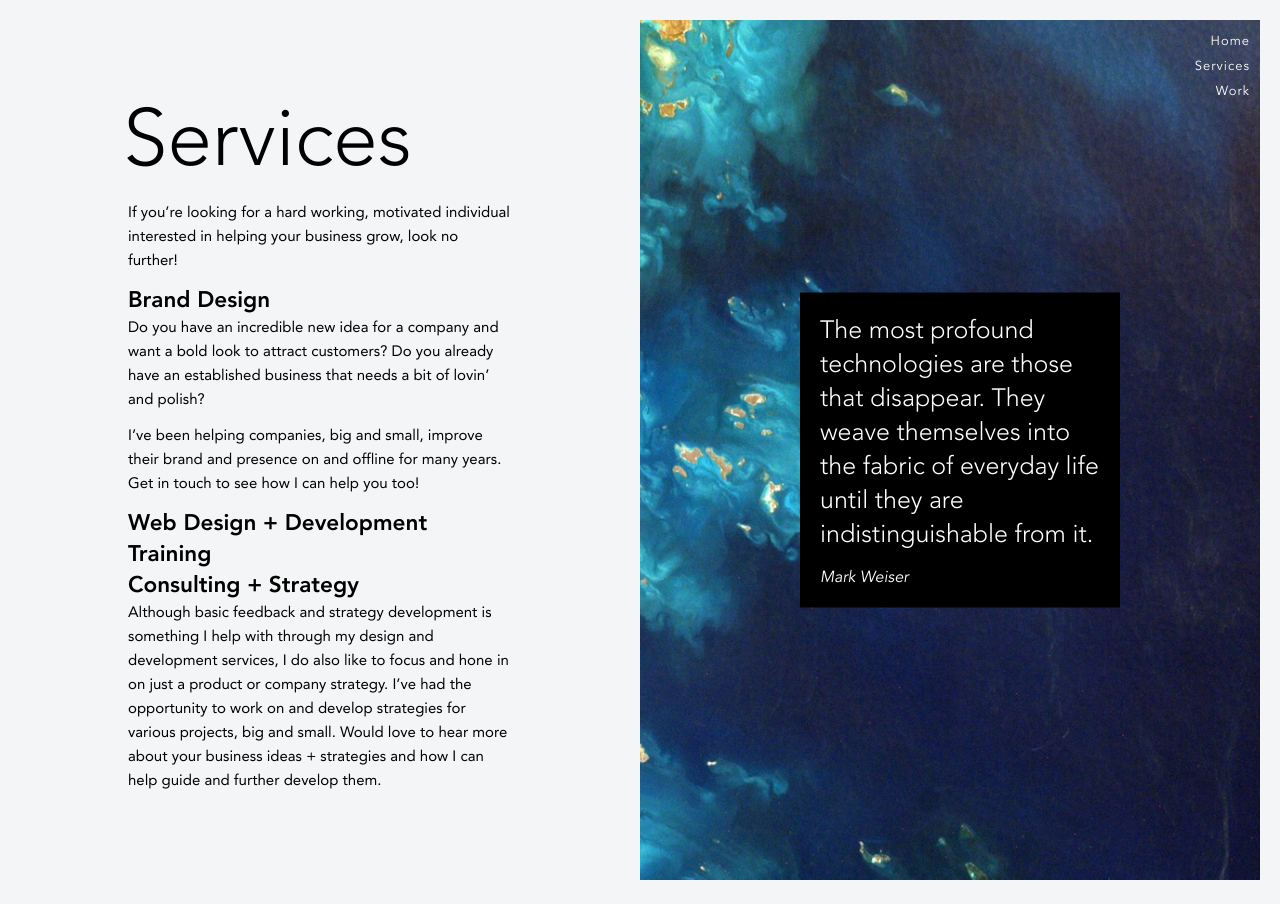
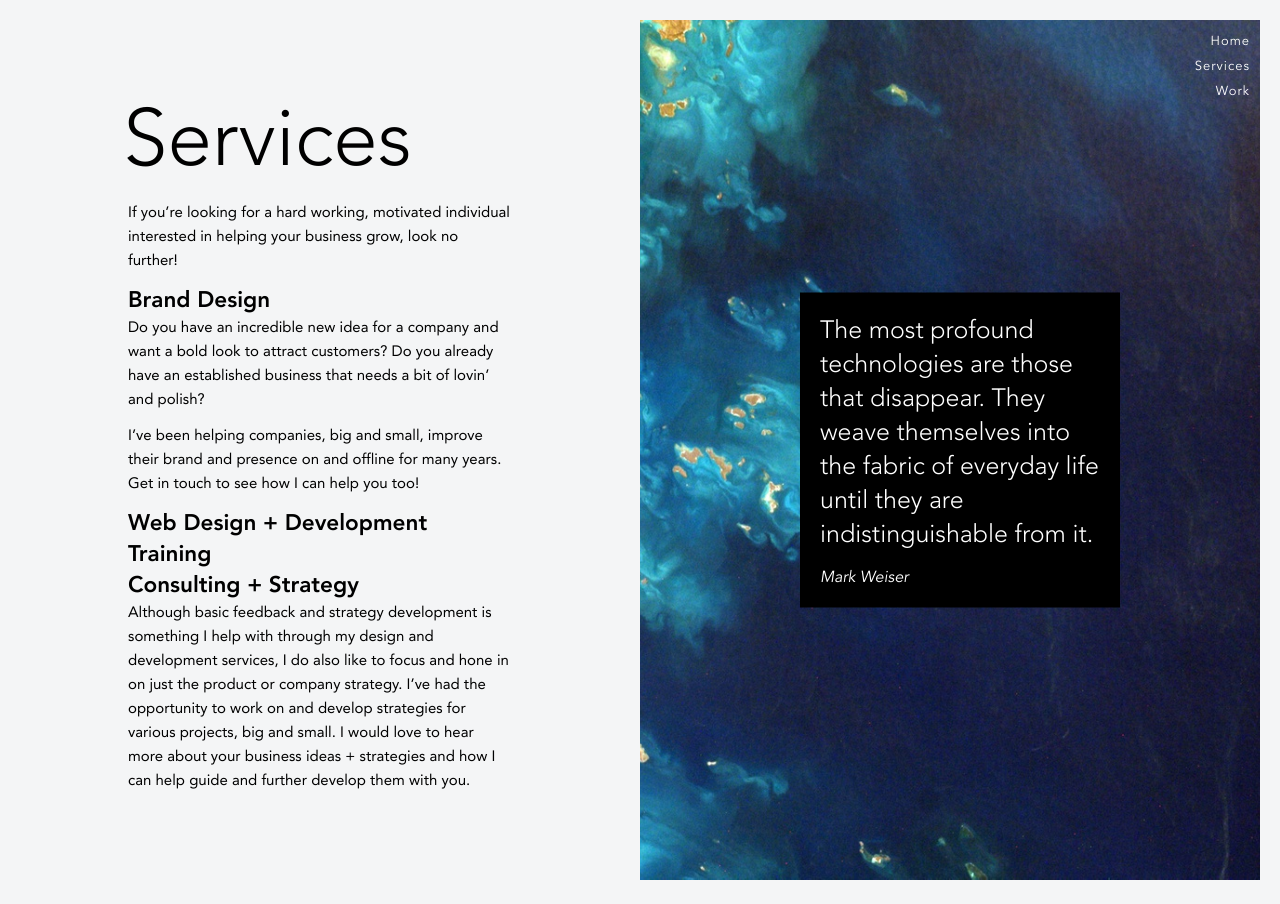
Before and after one commit to harisaurus/harisaurus.github.io, a Jekyll site: the page built from services.md, in a window 1280 px wide. Built offline with Jekyll 4.4.1, drawn with Linux system fonts in a browser that asks for light colours.

Commit message:
Typos and clean up for consulting + strategy

```diff
--- a/services.md
+++ b/services.md
@@ -23,4 +23,4 @@
 
 
 ## Consulting + Strategy
-Although basic feedback and strategy development is something I help with through my design and development services, I do also like to focus and hone in on just a product or company strategy. I've had the opportunity to work on and develop strategies for various projects, big and small. Would love to hear more about your business ideas + strategies and how I can help guide and further develop them.
+Although basic feedback and strategy development is something I help with through my design and development services, I do also like to focus and hone in on just the product or company strategy. I've had the opportunity to work on and develop strategies for various projects, big and small. I would love to hear more about your business ideas + strategies and how I can help guide and further develop them with you.
```
